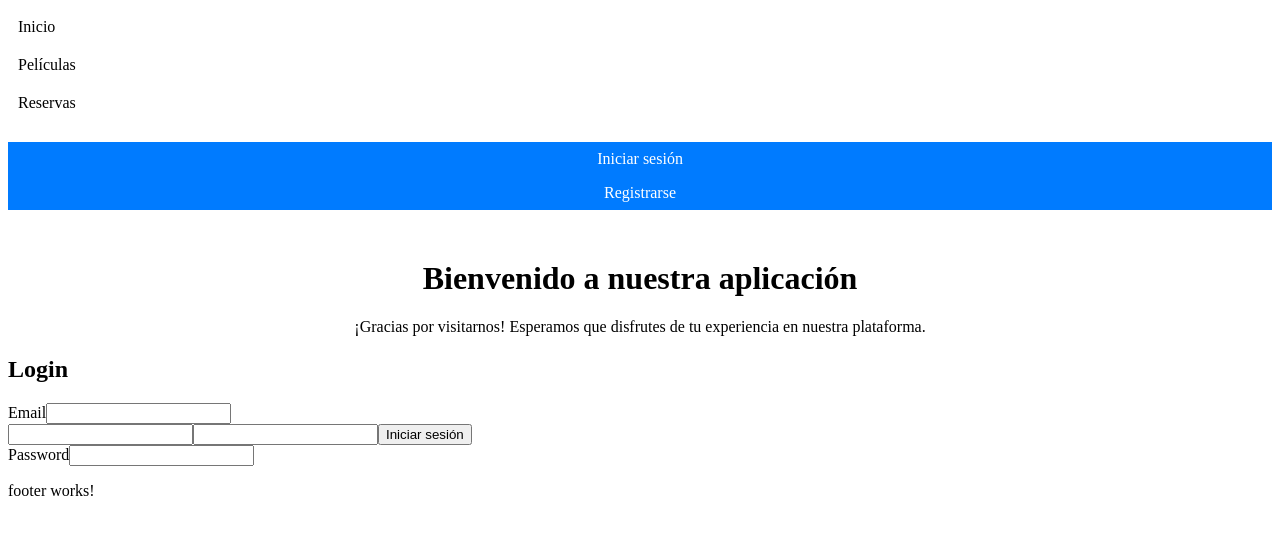
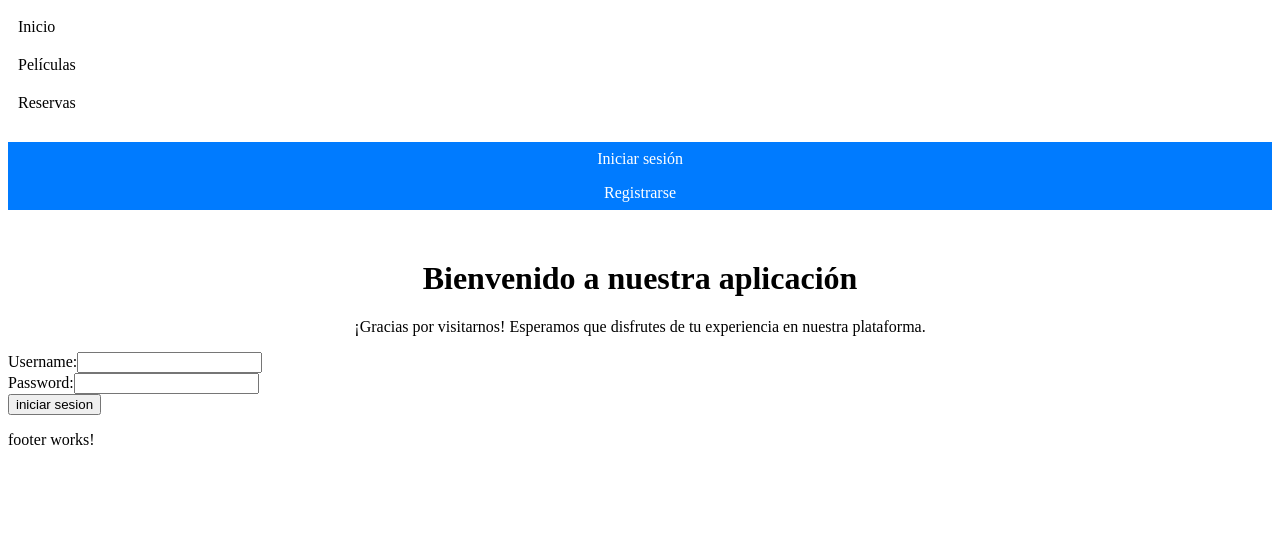
Before and after one commit to Leticia-Orive/proyecto-angular, an Angular app in the folder angular/: page /login in a window 1280 px wide. Shown: the top 534 px of the page. Built offline with nearby package versions, Linux system fonts and the light colour scheme.

Commit message:
arreglar el login

```diff
--- a/angular/src/app/login/login.component.html
+++ b/angular/src/app/login/login.component.html
@@ -1,44 +1,3 @@
-<div class="login-container">
-  <h2>Login</h2>
-  <form (ngSubmit)="onSubmit()" #loginForm="ngForm">
-    <div class="form-group">
-      <label for="email">Email</label>
-      <input
-        type="email"
-        id="email"
-        name="email"
-        required
-        [(ngModel)]="email"
-        #emailInput="ngModel"
-      />
-      <form (ngSubmit)="onSubmit()">
-        <input type="text" name="username" [(ngModel)]="username" required />
-        <input
-          type="password"
-          name="password"
-          [(ngModel)]="password"
-          required
-        />
-        <button type="submit">Iniciar sesión</button>
-      </form>
-    </div>
-
-    <div class="form-group">
-      <label for="password">Password</label>
-      <input
-        type="password"
-        id="password"
-        name="password"
-        required
-        [(ngModel)]="password"
-        #passwordInput="ngModel"
-      />
-      <div
-        *ngIf="
-          passwordInput.invalid &&
-          (passwordInput.dirty || passwordInput.touched)
-        "
-      >
 <form (ngSubmit)="onSubmit()">
   <div>
     <label for="username">Username:</label>
@@ -60,9 +19,5 @@
       required
     />
   </div>
-          <button type="submit">Login</button>
+  <button type="submit">iniciar sesion</button>
 </form>
-      </div>
-    </div>
-  </form>
-</div>
```
Lines whose indentation alone changed are shown as unchanged.
